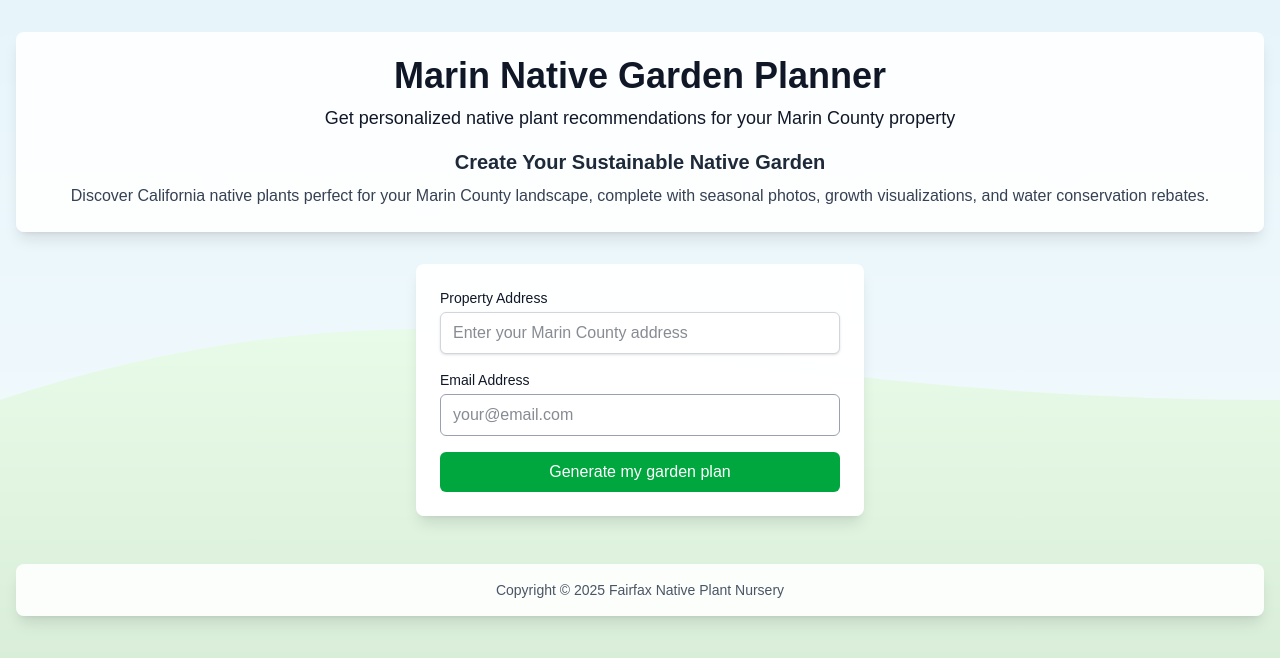
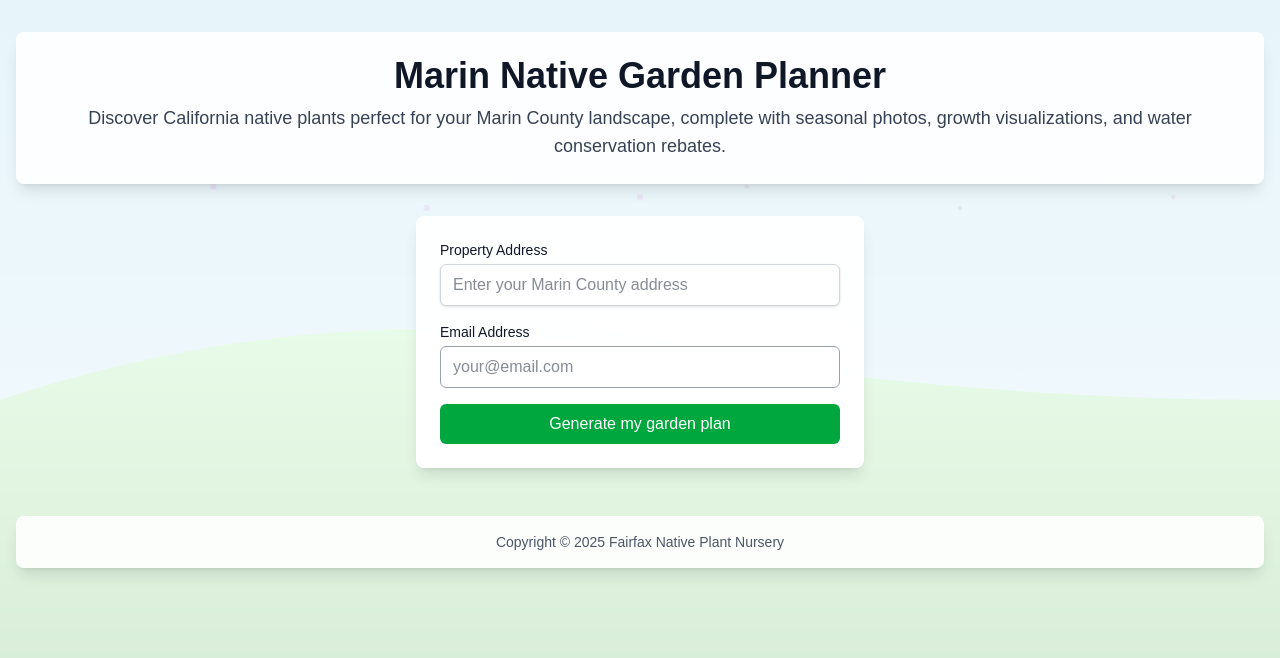
Before and after one commit to morgancantrell/marin-native-garden, a Next.js app: page / in a window 1280 px wide. Shown: the top 658 px of the page. Built offline with nearby package versions, Linux system fonts and the light colour scheme.

Commit message:
Update landing page title and subtitle - remove duplicate headings

```diff
--- a/app/page.tsx
+++ b/app/page.tsx
@@ -175,13 +175,7 @@ export default function Home() {
           <h1 className="text-2xl md:text-4xl font-bold text-gray-900 mb-2">
             Marin Native Garden Planner
           </h1>
-          <p className="text-sm md:text-lg text-gray-900 mb-4">
-            Get personalized native plant recommendations for your Marin County property
-          </p>
-          <h2 className="text-lg md:text-xl font-semibold text-gray-800 mb-2">
-            Create Your Sustainable Native Garden
-          </h2>
-          <p className="text-sm md:text-base text-gray-700">
+          <p className="text-sm md:text-lg text-gray-700">
             Discover California native plants perfect for your Marin County landscape, complete with seasonal photos, growth visualizations, and water conservation rebates.
           </p>
         </div>
```
